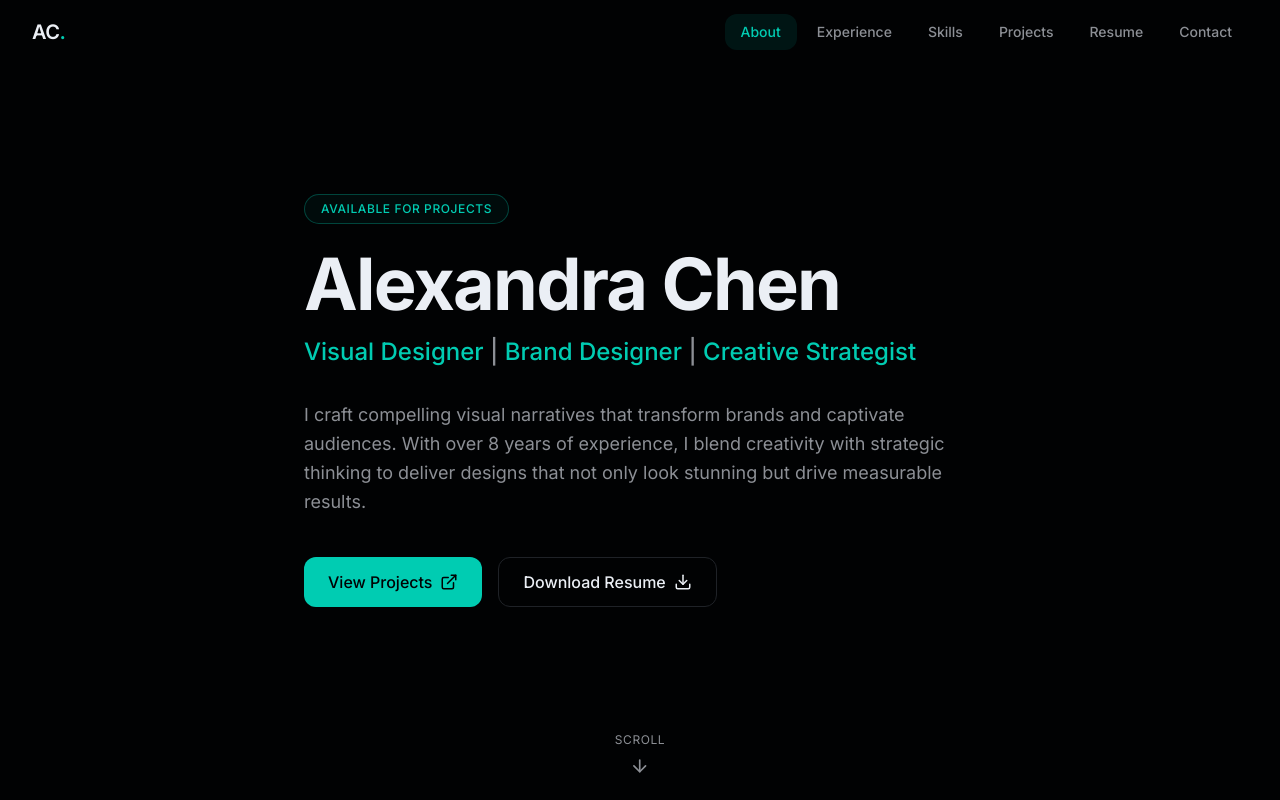
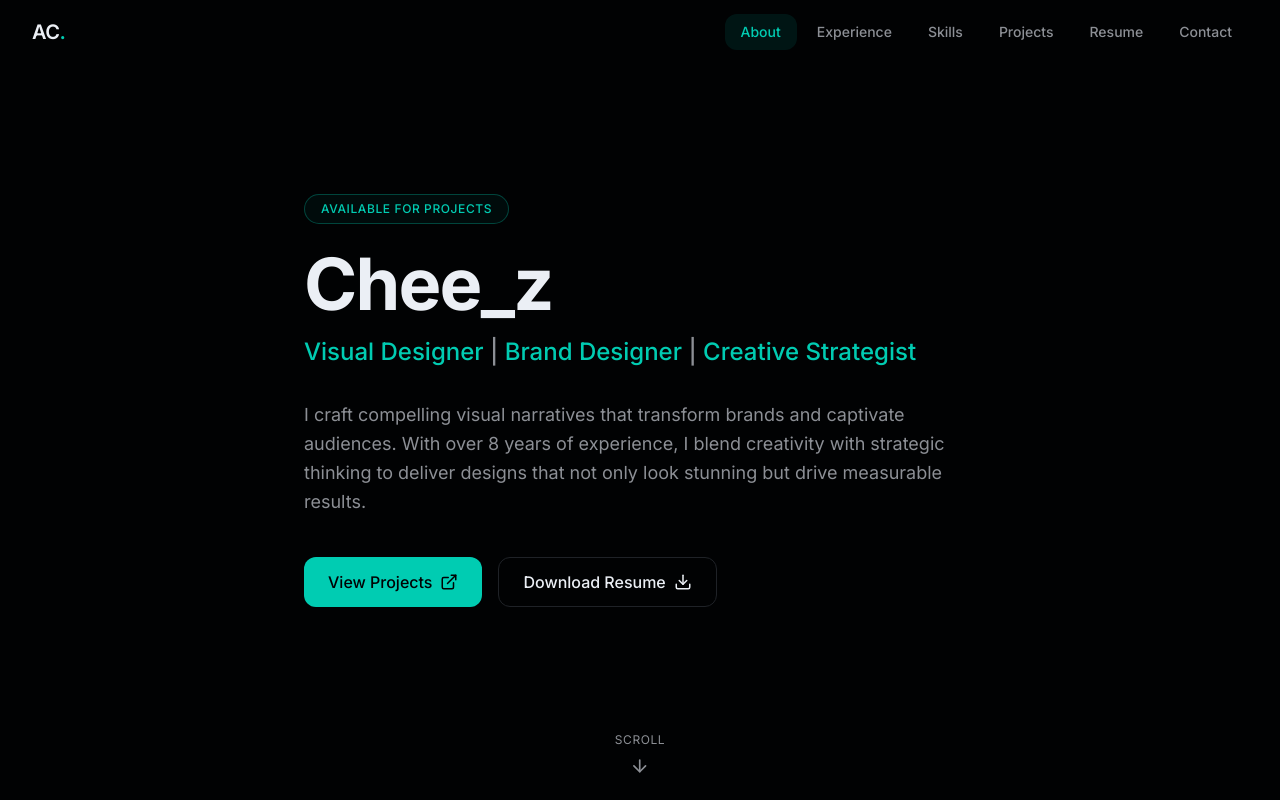
Before and after one commit to prasanjit-dey-ux/cheez-visual-designer, a Next.js app: page / in a window 1280 px wide. Shown: the top 800 px of the page. Built offline with nearby package versions, Linux system fonts and the light colour scheme; a web font is replaced by a local one.

Commit message:
feat: update hero section name from Alexandra Chen to Chee_z

```diff
--- a/components/hero-section.tsx
+++ b/components/hero-section.tsx
@@ -34,7 +34,7 @@ export function HeroSection() {
             transition={{ duration: 0.6, delay: 0.1 }}
             className="text-5xl sm:text-6xl lg:text-7xl font-bold tracking-tight text-foreground mb-4"
           >
-            Alexandra Chen
+           Chee_z
           </motion.h1>
 
           <motion.p
```
